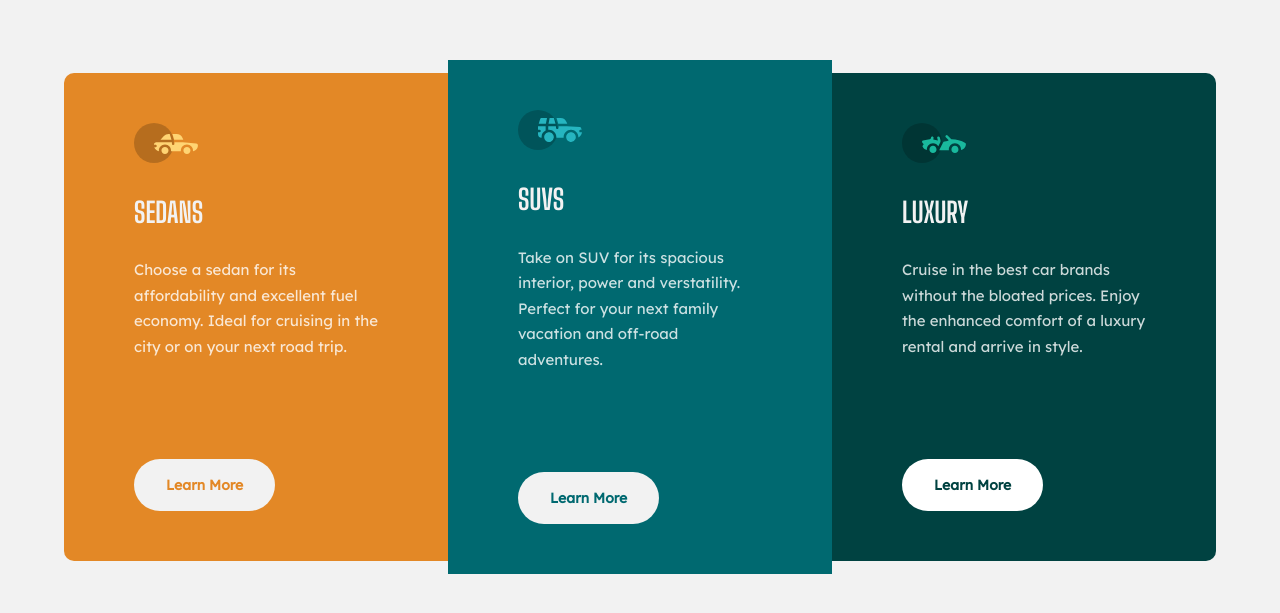
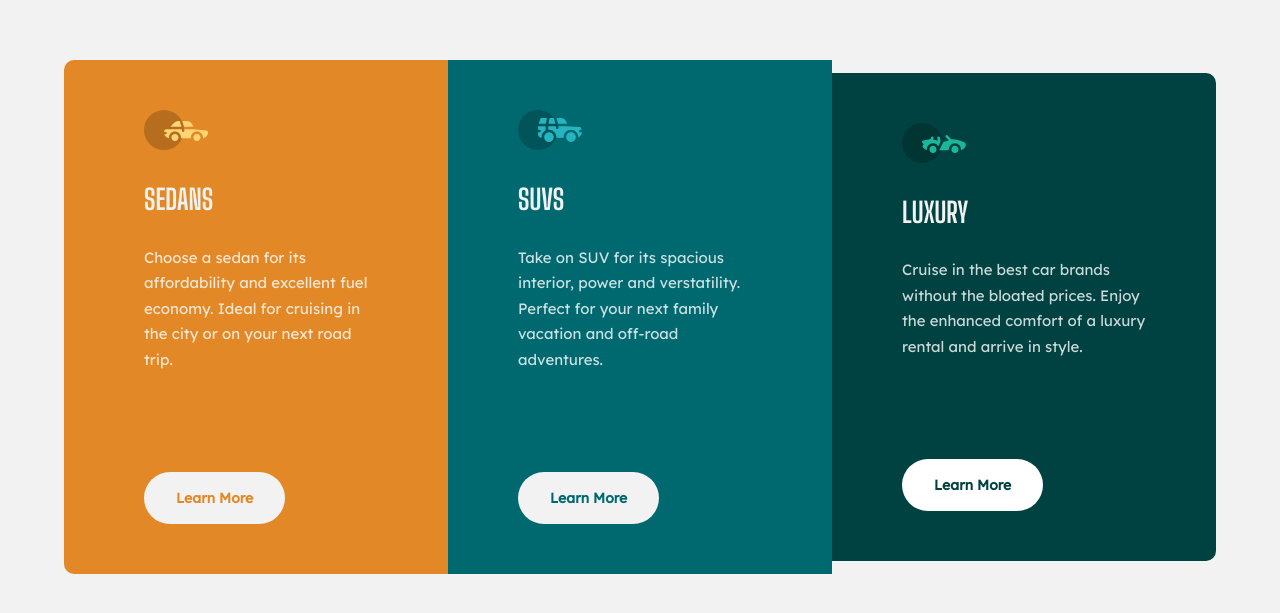
Before and after one commit to vmachnev/fe-mentor-3-column-preview, a plain HTML site: page index.html in a window 1280 px wide. Shown: the part 133-746 px from the top of the page. Drawn offline with Linux system fonts and the light colour scheme.

Commit message:
[ASSETS] added desktop preview image

```diff
--- a/style.css
+++ b/style.css
@@ -215,6 +215,7 @@ desktop styles
 
   .sedans {
     border-radius: 10px 0 0 10px;
+    padding: 50px 80px;
   }
 
   .sedans__description {
```
Also changed, not shown: images/desktop-preview.jpg (added), 1 other file.
